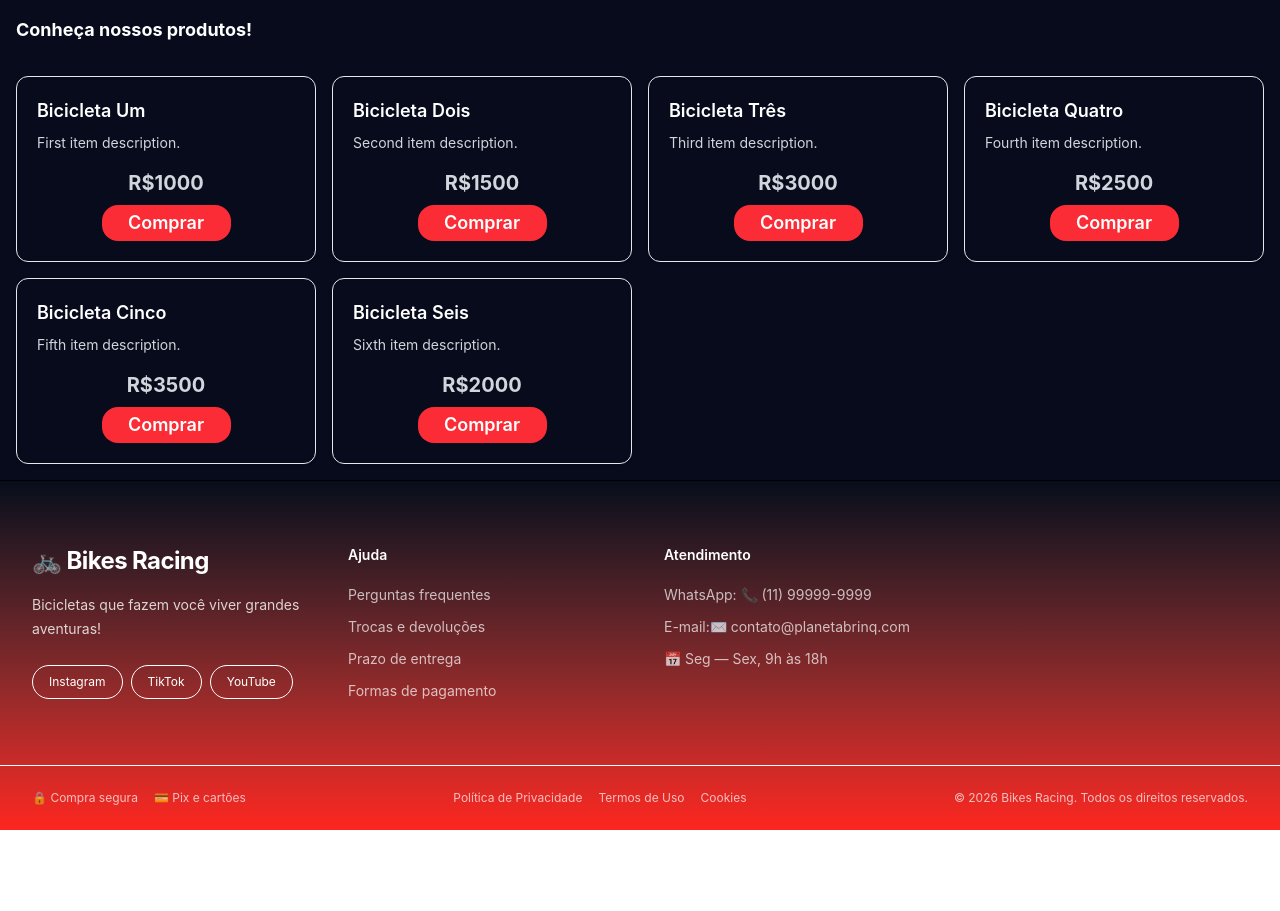
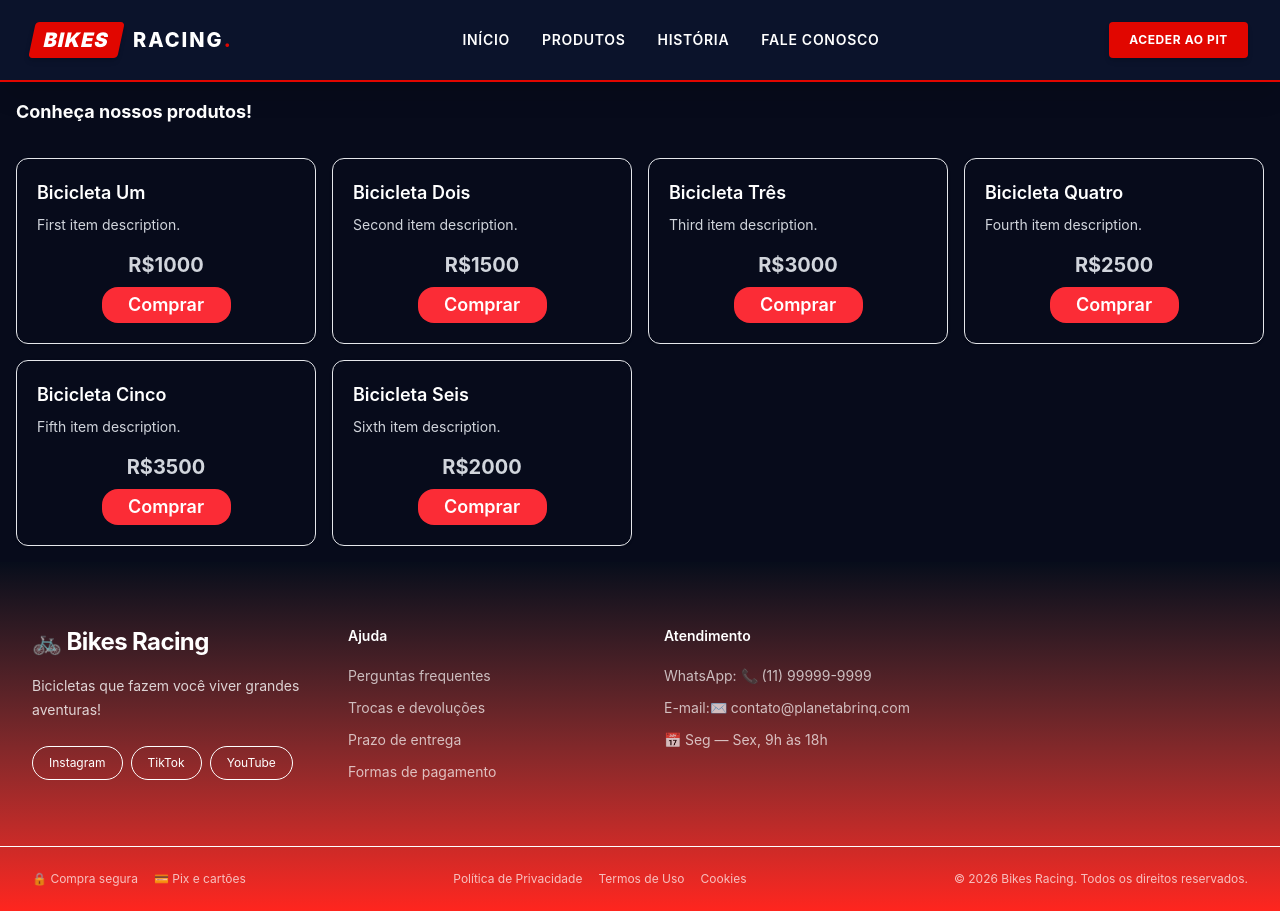
Before and after one commit to ExercicioCidade/ExercicioPullRequest2, a React (Vite) app: page / in a window 1280 px wide. Before the commit the page ends 831 px from the top, so only its background shows below. Built offline with nearby package versions, Linux system fonts and the light colour scheme.

Commit message:
[Feat] Adicionando e configurando todos os componentes e páginas.

```diff
--- a/src/App.jsx
+++ b/src/App.jsx
@@ -1,13 +1,40 @@
-import React from 'react'
-import Home from './pages/Home'
-import Footer from './components/Footer'
+import React, { useState } from 'react';
+import Header from './components/Header';
+import Home from './pages/Home';
+import Produtos from './pages/Produtos';
+import Historia from './pages/Historia';
+import Footer from './components/Footer';
+import Contato from './pages/Contato';
 
-const App = () => {
+export default function App() {
+  const [currentPage, setCurrentPage] = useState('home');
+
+  // Função para renderizar a página ativa dinamicamente
+  const renderPage = () => {
+    switch (currentPage) {
+      case 'home':
+        return <Home />;
+      case 'produtos':
+        return <Produtos />;
+      case 'historia':
+        return <Historia />;
+      case 'contato':
+        return <Contato />;
+      default:
+        return <Home />;
+    }
+  };
+
   return (
-    <div>
-      <Home/>
-    <Footer/>
+    <div className="min-h-screen bg-[#070d1b] text-white">
+      {/* Passamos uma função para o Header controlar qual página está ativa */}
+      <Header setCurrentPage={setCurrentPage} />
+
+      {/* Conteúdo da página atual */}
+      <main>
+        {renderPage()}
+      </main>
+      <Footer />
     </div>
-  )
+  );
 }
-export default App
--- a/src/components/Footer.jsx
+++ b/src/components/Footer.jsx
@@ -1,6 +1,6 @@
 const Footer = () => {
     return (
-        <footer className="w-full border-t border-current bg-gradient-to-b from-[#070d1b] to-[#ff251e] ">
+        <footer className="w-full bg-linear-to-b from-[#070d1b] to-[#ff251e] ">
             <div className="mx-auto grid max-w-7xl grid-cols-1 gap-12 px-6 py-16 sm:grid-cols-2 lg:grid-cols-4 lg:px-8">
 
                 <div className="sm:col-span-2 lg:col-span-1">
@@ -12,7 +12,6 @@ const Footer = () => {
                         Bicicletas que fazem você viver grandes aventuras!
                     </p>
 
-                    {/* Redes sociais */}
                     <div className="mt-6 flex flex-wrap gap-2 text-white">
                         <a
                             href="#"
@@ -98,7 +97,7 @@ const Footer = () => {
 
             </div>
 
-            <div className="border-y border-current mx-auto flex max-w-7xl flex-col gap-5 px-6 py-6 text-xs lg:flex-row lg:items-center lg:justify-between lg:px-8 text-white">
+            <div className="border-t border-current mx-auto flex max-w-7xl flex-col gap-5 px-6 py-6 text-xs lg:flex-row lg:items-center lg:justify-between lg:px-8 text-white">
 
                 <div className="flex flex-wrap gap-4 opacity-70 text-white">
                     <span>🔒 Compra segura</span>
--- /dev/null
+++ b/src/pages/Produtos.jsx
@@ -0,0 +1,40 @@
+import React from 'react';
+
+export default function Produtos() {
+    const bikes = [
+        { name: 'RBR Apex Pro-X', type: 'Speed / Estrada', desc: 'Estrutura em fibra de carbono ultraleve desenvolvida em túnel de vento.' },
+        { name: 'RBR Trail V8', type: 'Mountain Bike', desc: 'Suspensão de alto desempenho e absorção de impacto extrema para trilhas agressivas.' },
+        { name: 'RBR Chrono Aero', type: 'Contra-Relógio / Triathlon', desc: 'Geometria aerodinâmica agressiva focada em cortar a resistência do ar.' }
+    ];
+
+    return (
+        <div className="min-h-[calc(100vh-5rem)] bg-[#070d1b] text-white py-16 px-4">
+            <div className="max-w-7xl mx-auto">
+                <div className="text-center mb-12 space-y-2">
+                    <h2 className="text-3xl md:text-5xl font-black uppercase tracking-wider">Nossos <span className="text-[#e10600]">Produtos</span></h2>
+                    <p className="text-gray-400 uppercase tracking-widest text-sm">Máquinas de alta performance inspiradas nas pistas</p>
+                </div>
+
+                <div className="grid grid-cols-1 md:grid-cols-3 gap-8">
+                    {bikes.map((bike, index) => (
+                        <div key={index} className="bg-[#0b132b] border border-gray-800 rounded-lg p-6 flex flex-col justify-between hover:border-[#e10600] transition-all shadow-xl group">
+                            <div>
+                                <span className="text-xs font-bold uppercase tracking-wider bg-[#e10600]/20 text-[#e10600] px-2.5 py-1 rounded">
+                                    {bike.type}
+                                </span>
+                                <h3 className="text-2xl font-black uppercase tracking-wide mt-4 mb-2 group-hover:text-[#e10600] transition-colors">{bike.name}</h3>
+                                <p className="text-gray-400 text-sm leading-relaxed">{bike.desc}</p>
+                            </div>
+                            <div className="mt-8 pt-4 border-t border-gray-800/80 flex items-center justify-between">
+                                <span className="text-xs font-bold uppercase tracking-wider text-gray-300">Sob Encomenda</span>
+                                <button className="bg-[#e10600] hover:bg-red-700 text-white text-xs font-bold uppercase px-4 py-2 rounded transition-all">
+                                    Detalhes
+                                </button>
+                            </div>
+                        </div>
+                    ))}
+                </div>
+            </div>
+        </div>
+    );
+}
```
